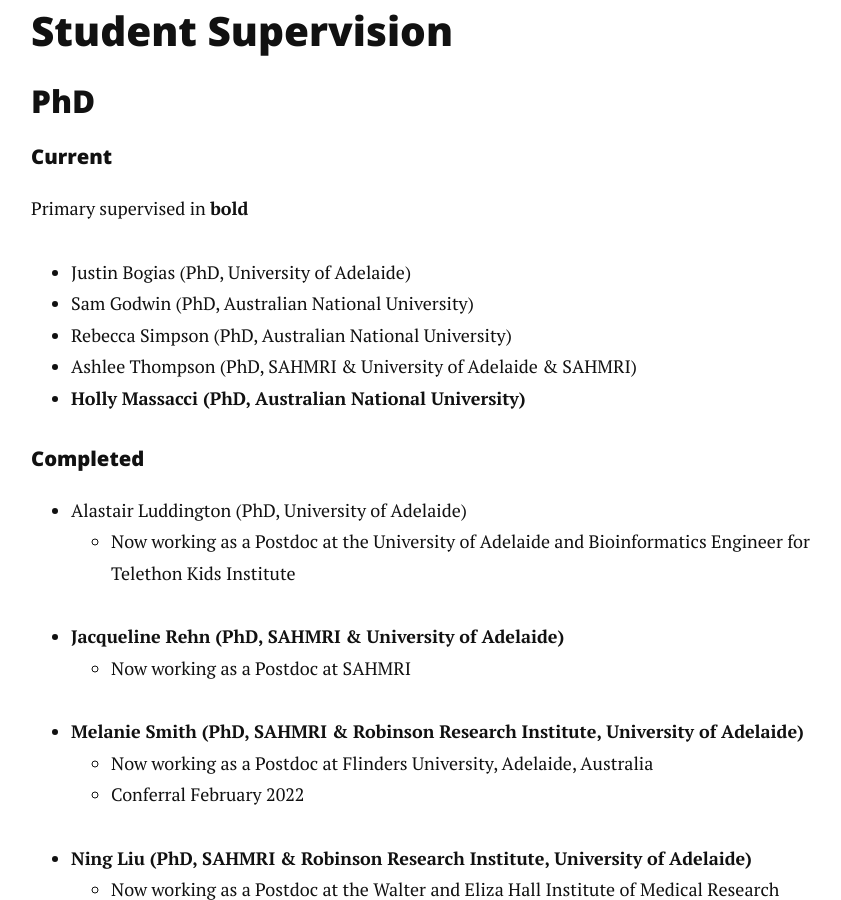
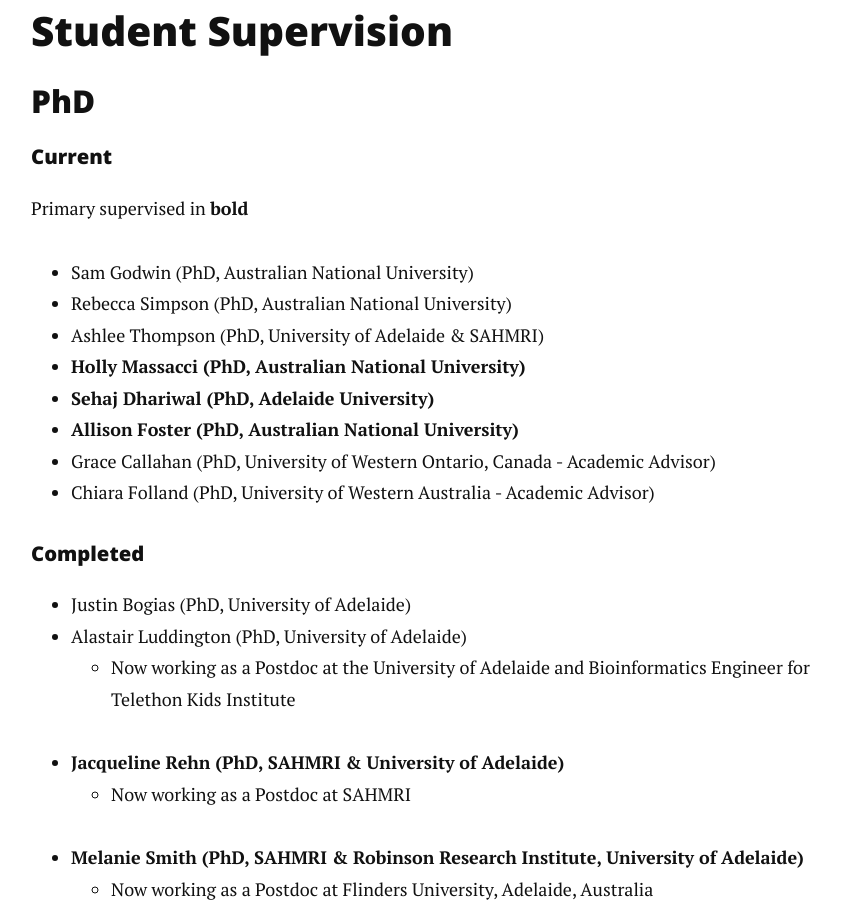
Before and after one commit to jimmybgammyknee/jimmybgammyknee.github.io, a Jekyll site: the page built from cv.md, in a window 1280 px wide and 900 px high, scrolled down 26199 px. Shown: the whole window, without its empty margins (209-1050 px from the left). Built offline with Jekyll 4.4.1, drawn with Linux system fonts in a browser that asks for light colours; nearby versions of some CDN libraries.

Commit message:
Update PhD supervision details in cv.md

```diff
--- a/cv.md
+++ b/cv.md
@@ -481,13 +481,18 @@
 
 Primary supervised in **bold**
 
-- Justin Bogias (PhD, University of Adelaide)
 - Sam Godwin (PhD, Australian National University)
 - Rebecca Simpson (PhD, Australian National University)
-- Ashlee Thompson (PhD, SAHMRI & University of Adelaide & SAHMRI)
+- Ashlee Thompson (PhD, University of Adelaide & SAHMRI)
 - **Holly Massacci (PhD, Australian National University)**
+- **Sehaj Dhariwal (PhD, Adelaide University)**
+- **Allison Foster (PhD, Australian National University)**
+- Grace Callahan (PhD, University of Western Ontario, Canada - Academic Advisor)
+- Chiara Folland (PhD, University of Western Australia - Academic Advisor)
 
 #### Completed
+
+- Justin Bogias (PhD, University of Adelaide)
 - Alastair Luddington (PhD, University of Adelaide)
     - Now working as a Postdoc at the University of Adelaide and Bioinformatics Engineer for Telethon Kids Institute
 - **Jacqueline Rehn (PhD, SAHMRI & University of Adelaide)**
```
